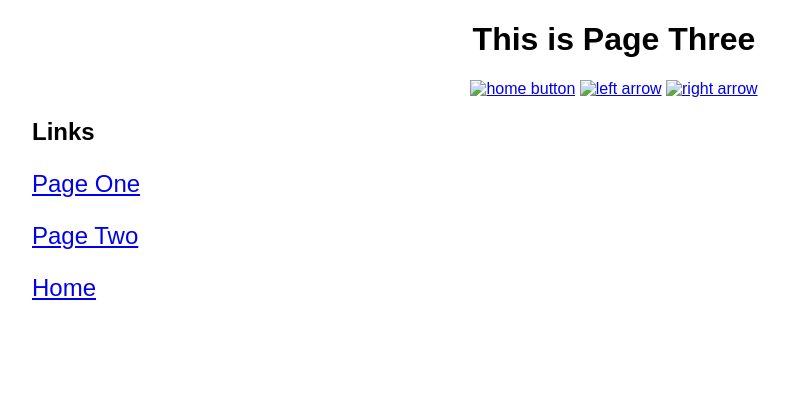
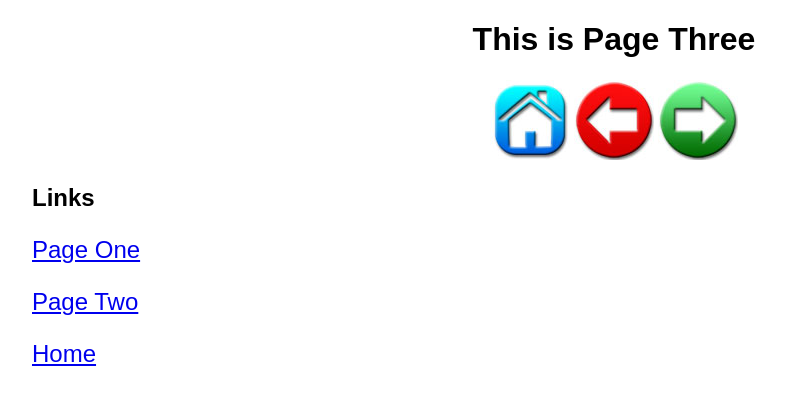
Before and after one commit to emcantosh/PROG109, a plain HTML site: page broken_links/html/page3.html in a window 1280 px wide. Shown: the whole page, without its empty margins (26-814 px from the left). Drawn offline with Linux system fonts and the light colour scheme.

Commit message:
Update page3.html

```diff
--- a/broken_links/html/page3.html
+++ b/broken_links/html/page3.html
@@ -10,9 +10,9 @@
             <h1>This is  Page Three</h1>
 
         	<!-- Link arrows -->
-			<a href="#"><img src="home.jpg" width="80" height="80" alt="home button"></a>
-			<a href="page2.html"><img src="arrowLeft.jpg" width="80" height="80" alt="left arrow"></a>
-			<a href="page1.html"><img src="arrowRight.jpg" width="80" height="80" alt="right arrow"></a>
+			<a href=../index.html><img src="/PROG109/broken_links/images/home.jpg" width="80" height="80" alt="home button"></a>
+			<a href=page2.html><img src="/PROG109/broken_links/images/arrowLeft.jpg" width="80" height="80" alt="left arrow"></a>
+			<a href=page1.html><img src="/PROG109/broken_links/images/arrowRight.jpg" width="80" height="80" alt="right arrow"></a>
         </div>
 
         <!-- Links to pages -->
```
